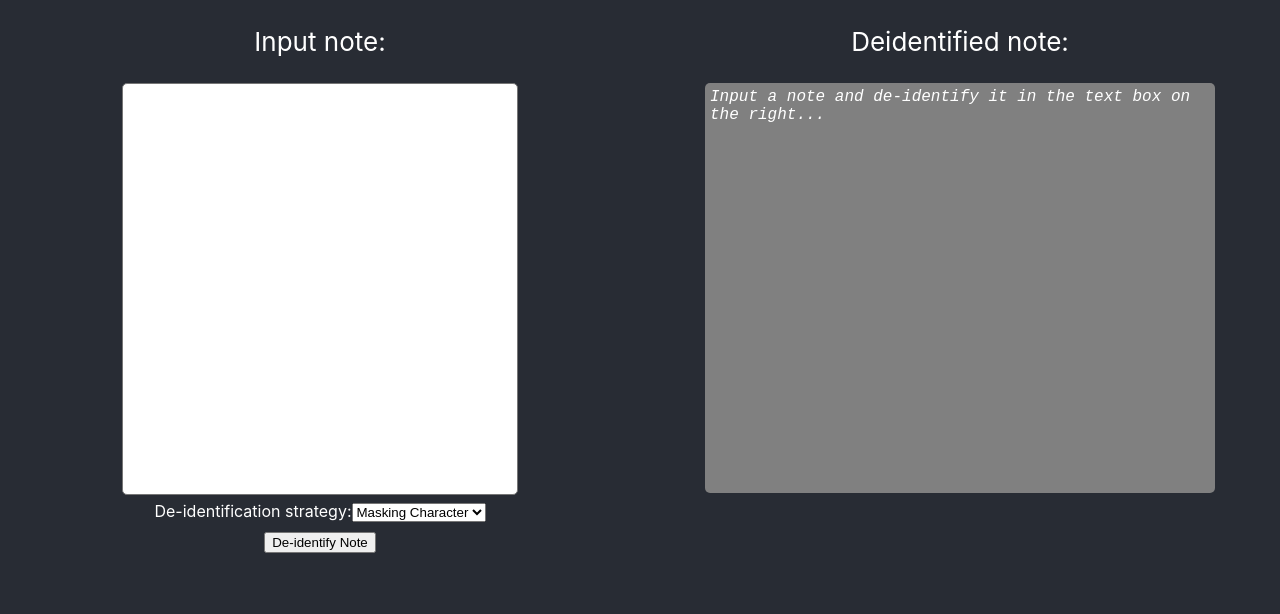
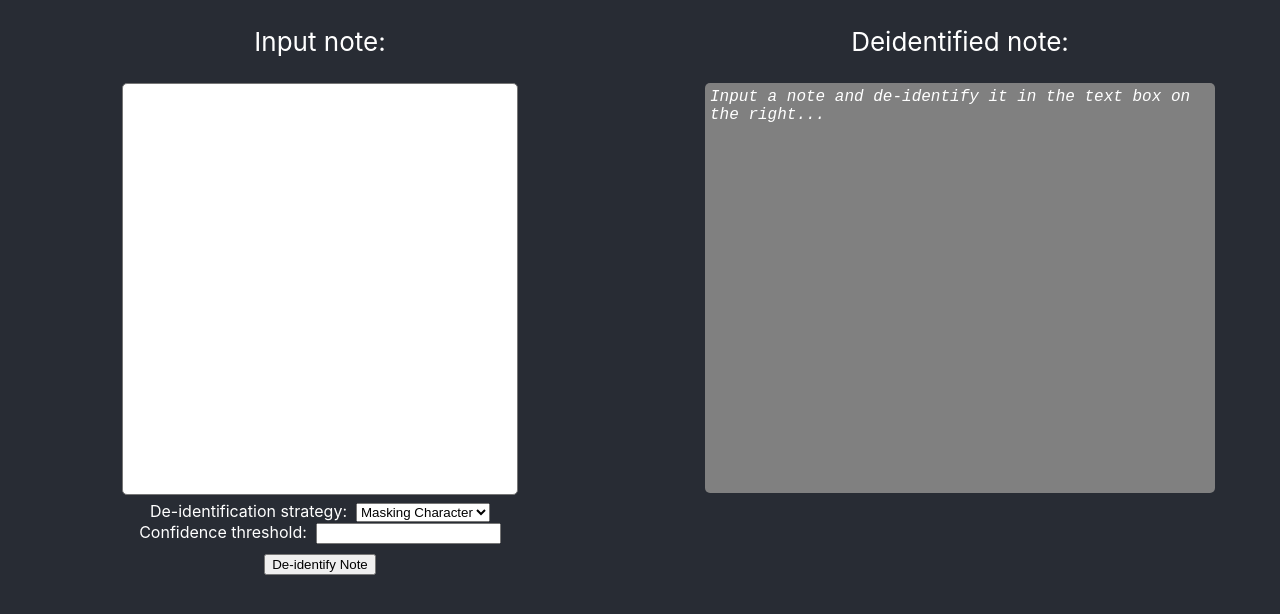
Before and after one commit to nlpsandbox/phi-deidentifier-example, a React (Create React App) app in the folder client/: page / in a window 1280 px wide. Shown: the top 614 px of the page. Built offline with nearby package versions, Linux system fonts and the light colour scheme.

Commit message:
Allow Changing confidenceThreshold; add Generic Change Handler (for later)

```diff
--- a/client/src/components/DeidentificationConfigForm.js
+++ b/client/src/components/DeidentificationConfigForm.js
@@ -18,15 +18,30 @@ export class DeidentificationConfigForm extends React.Component {
     });
   }
 
+  handleConfidenceThresholdChange = (event) => {
+    this.updateDeidConfig({
+      confidenceThreshold: parseFloat(event.target.value)
+    });
+  }
+
+  handleGenericChange = (event) => {
+    const newDeidConfig = {};
+    newDeidConfig[event.target.name] = event.target.value;
+    this.updateDeidConfig(newDeidConfig);
+  }
+
   render = () => {
     return (
       <div className="deid-config-form">
-        De-identification strategy:
+        De-identification strategy: &nbsp;
         <select onChange={this.handleStrategyChange}>
           <option value="maskingCharConfig">Masking Character</option>
           <option value="redactConfig">Redact</option>
           <option value="annotationTypeConfig">Annotation Type</option>
         </select>
+        <br />
+        Confidence threshold: &nbsp;
+        <input type="number" onChange={this.handleConfidenceThresholdChange} name="confidenceThreshold" />
       </div>
     );
   }
```
